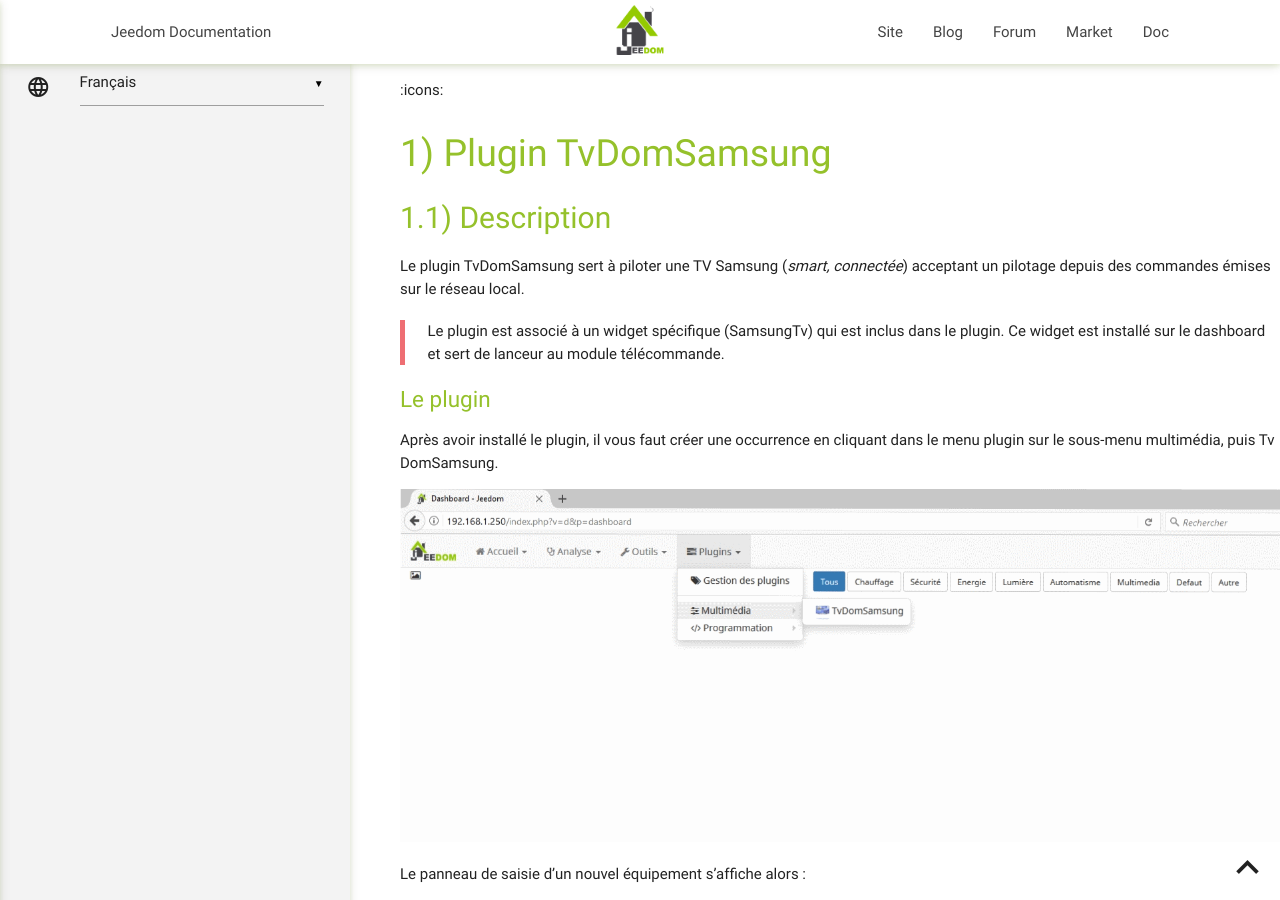
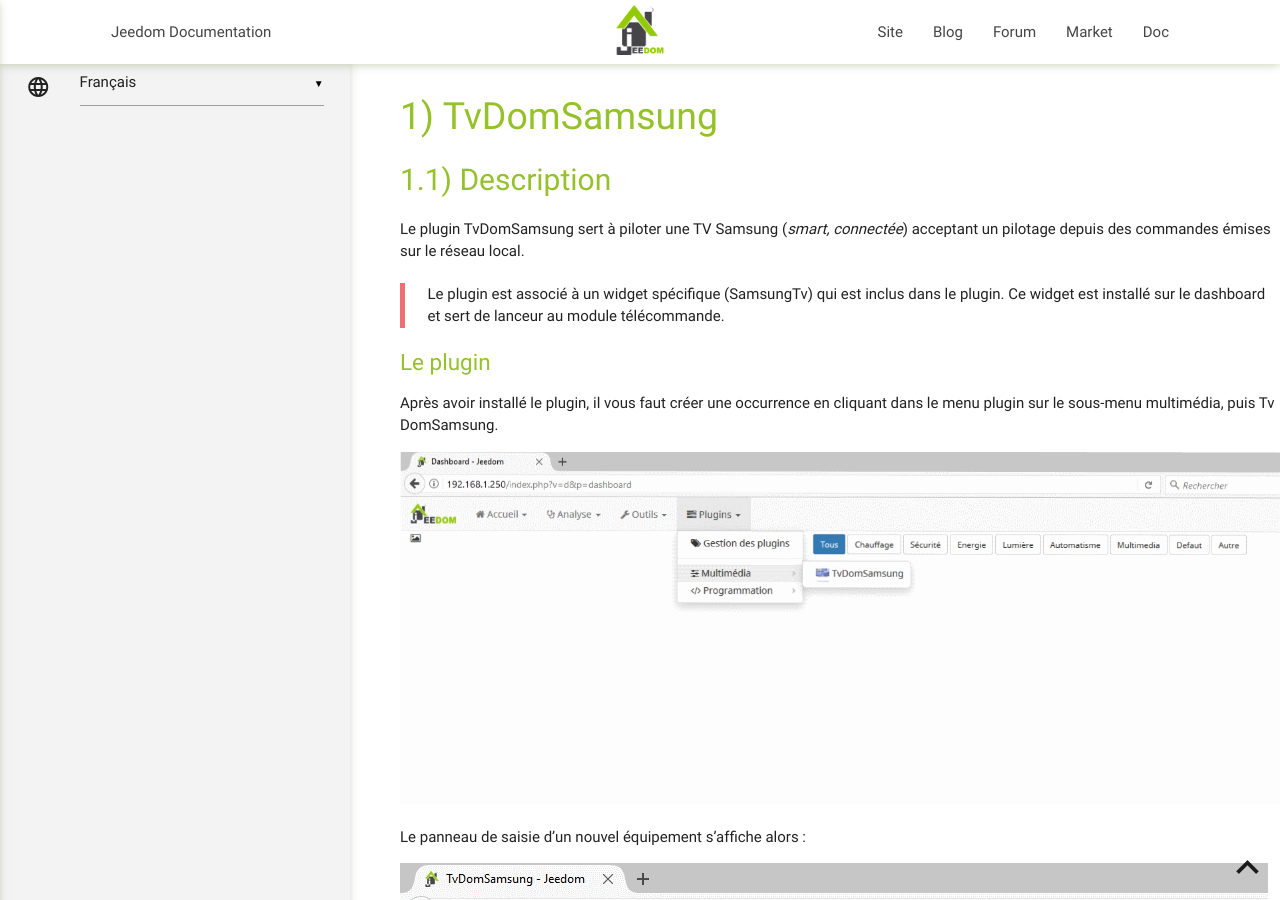
Before and after one commit to Berco63/TvDomSamsung, a Jekyll site: the page built from docs/fr_FR/index.md, in a window 1280 px wide and 900 px high. Built offline with Jekyll 4.4.1, drawn with Linux system fonts in a browser that asks for light colours; our own code applies the rules of GitHub Pages for plain Markdown files.

Commit message:
Update index.md

```diff
--- a/docs/fr_FR/index.md
+++ b/docs/fr_FR/index.md
@@ -1,6 +1,4 @@
-:icons:
-
-# Plugin TvDomSamsung
+# TvDomSamsung
 
 ## Description
 
```
